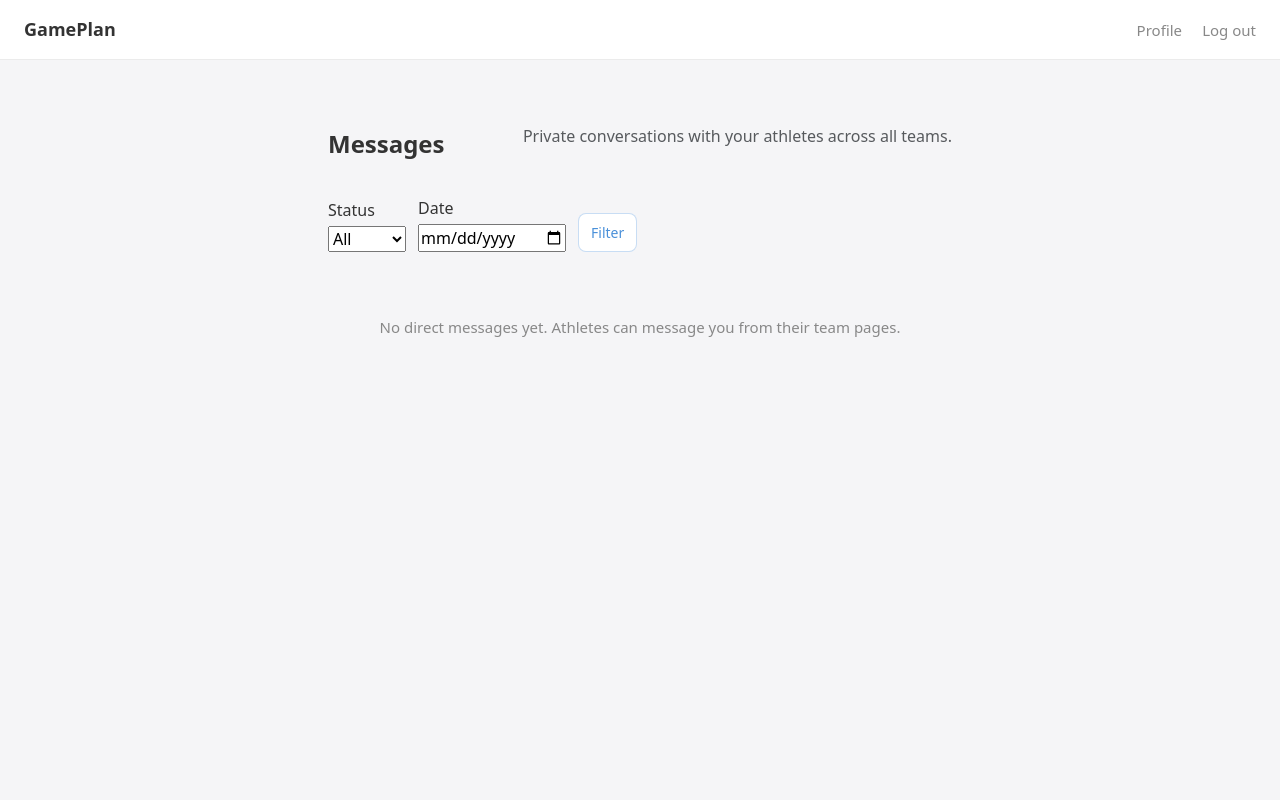
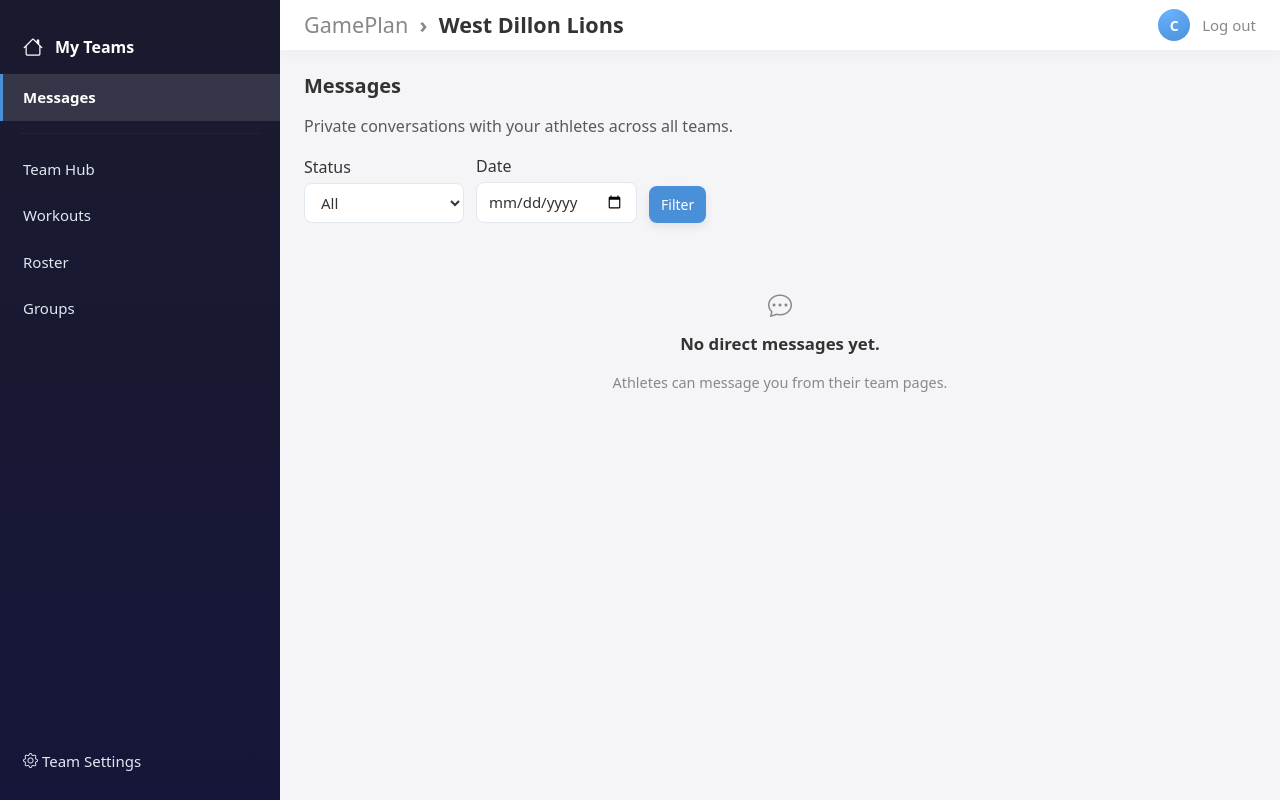
Before and after one commit to loganrook/Tabor-Hackathon-2026, a Flask app: page /coach/messages in a window 1280 px wide. Run offline with Flask 3, Linux system fonts and the light colour scheme; a user stored in the database is signed in.

Commit message:
message revamp

```diff
--- a/app.py
+++ b/app.py
@@ -778,7 +778,14 @@ def create_app(config_class=Config):
         thread_list.sort(
             key=lambda t: t["last_message"].created_at or datetime.min, reverse=True
         )
-        return render_template("coach_inbox.html", threads=thread_list)
+        # Pass first team so sidebar shows Team Hub, Workouts, Roster, Groups, Settings
+        team = current_user.teams.first()
+        return render_template(
+            "coach_inbox.html",
+            threads=thread_list,
+            team=team,
+            is_coach=True,
+        )
 
     @app.route(
         "/team/<int:team_id>/messages/<int:athlete_id>", methods=["GET", "POST"]
--- a/static/style.css
+++ b/static/style.css
@@ -432,7 +432,8 @@ body.auth-dark .auth-card {
 }
 
 .form-group input,
-.form-group textarea {
+.form-group textarea,
+.form-group select {
     width: 100%;
     padding: 0.75rem 1rem;
     font-size: 1rem;
@@ -444,7 +445,8 @@ body.auth-dark .auth-card {
 }
 
 .form-group input:focus,
-.form-group textarea:focus {
+.form-group textarea:focus,
+.form-group select:focus {
     outline: none;
     border-color: var(--primary);
     box-shadow: 0 0 0 2px rgba(74, 144, 217, 0.18);
@@ -2491,6 +2493,25 @@ body.auth-dark .password-requirements li:last-child::after {
     gap: 0.25rem;
 }
 
+.inbox-filters select,
+.inbox-filters input[type="date"] {
+    padding: 0.5rem 0.75rem;
+    font-size: 0.9375rem;
+    font-family: inherit;
+    border: 1px solid #e2e8f0;
+    border-radius: 8px;
+    background: #ffffff;
+    color: var(--text);
+    min-width: 160px;
+}
+
+.inbox-filters select:focus,
+.inbox-filters input[type="date"]:focus {
+    outline: none;
+    border-color: var(--primary);
+    box-shadow: 0 0 0 2px rgba(74, 144, 217, 0.18);
+}
+
 .inbox-list {
     display: flex;
     flex-direction: column;
@@ -2551,6 +2572,19 @@ body.auth-dark .password-requirements li:last-child::after {
 
 .inbox-thread-resolved {
     color: var(--text-muted);
+}
+
+.inbox-empty-title {
+    font-size: 1.05rem;
+    font-weight: 600;
+    margin: 0 0 0.25rem;
+    color: var(--text);
+}
+
+.inbox-empty-subtitle {
+    font-size: 0.9rem;
+    color: var(--text-muted);
+    margin: 0;
 }
 
 .roster-actions {
--- a/templates/_team_sidebar.html
+++ b/templates/_team_sidebar.html
@@ -6,6 +6,11 @@
             <i class="bi bi-house"></i>
             <span>My Teams</span>
         </a>
+        {% if current_user.is_authenticated and current_user.__class__.__name__ == 'Coach' %}
+        <a href="{{ url_for('coach_inbox') }}" class="team-sidebar-link team-sidebar-messages {{ 'active' if request.endpoint in ['coach_inbox', 'coach_thread'] else '' }}">
+            <span class="team-sidebar-label">Messages</span>
+        </a>
+        {% endif %}
         <hr class="team-sidebar-divider">
         {# Team-specific links only render when a team is in context #}
         {% if team is defined %}
--- a/templates/_team_topbar.html
+++ b/templates/_team_topbar.html
@@ -25,14 +25,6 @@
         {% endif %}
     </h1>
     <div class="team-topbar-right">
-        {% if current_user.is_authenticated and current_user.__class__.__name__ == 'Coach' %}
-        <a href="{{ url_for('coach_inbox') }}" class="team-topbar-messages-link" aria-label="Messages">
-            <i class="bi bi-chat-dots"></i>
-            {% if unread_dm_count %}
-            <span class="badge-dot"></span>
-            {% endif %}
-        </a>
-        {% endif %}
         <a href="{{ url_for('profile') }}" class="team-topbar-profile-link" aria-label="Account">
             <span class="team-profile-circle">{{ current_user.name[0]|upper if current_user.name else '?' }}</span>
         </a>
--- a/templates/base.html
+++ b/templates/base.html
@@ -17,7 +17,7 @@
             {% endfor %}
         {% endif %}
     {% endwith %}
-    {% if request.endpoint not in ['dashboard', 'team_dashboard', 'team_settings', 'team_roster', 'team_groups', 'team_workouts', 'workout_detail', 'workout_edit', 'create_team_workout', 'team_messages', 'coach_thread'] %}
+    {% if request.endpoint not in ['dashboard', 'team_dashboard', 'team_settings', 'team_roster', 'team_groups', 'team_workouts', 'workout_detail', 'workout_edit', 'create_team_workout', 'team_messages', 'coach_thread', 'coach_inbox'] %}
     <nav class="nav-minimal">
         <a class="nav-logo" href="{{ url_for('dashboard') if current_user.is_authenticated else url_for('index') }}">GamePlan</a>
         <div class="nav-right">
@@ -34,7 +34,7 @@
         <main class="content">
     {% endif %}
             {% block content %}{% endblock %}
-    {% if request.endpoint not in ['dashboard', 'team_dashboard', 'team_settings', 'team_roster', 'team_groups', 'team_workouts', 'workout_detail', 'workout_edit', 'create_team_workout', 'team_messages', 'coach_thread'] %}
+    {% if request.endpoint not in ['dashboard', 'team_dashboard', 'team_settings', 'team_roster', 'team_groups', 'team_workouts', 'workout_detail', 'workout_edit', 'create_team_workout', 'team_messages', 'coach_thread', 'coach_inbox'] %}
         </main>
     </div>
     {% endif %}
--- a/templates/coach_inbox.html
+++ b/templates/coach_inbox.html
@@ -2,26 +2,36 @@
 {% extends "base.html" %}
 {% block title %}Messages — Inbox{% endblock %}
 {% block content %}
-<div class="app-container">
-    <main class="content">
-        <div class="page-header">
-            <h1>Messages</h1>
-            <p class="text-muted">Private conversations with your athletes across all teams.</p>
+<div class="team-dash-wrapper">
+    {% include '_team_sidebar.html' %}
+
+    <main class="team-dash-main">
+        {% include '_team_topbar.html' %}
+
+        <div class="team-dash-content">
+            <div class="team-page-content inbox-page">
+                <div class="team-page-heading-row">
+                    <h2 class="team-page-heading">Messages</h2>
                 </div>
+                <p class="text-muted">
+                    Private conversations with your athletes across all teams.
+                </p>
 
                 <form method="get" class="inbox-filters">
                     <div class="form-group-inline">
                         <label for="status">Status</label>
                         <select id="status" name="status">
                             <option value="">All</option>
-                    <option value="unread" {% if request.args.get('status') == 'unread' %}selected{% endif %}>Unread</option>
+                            <option value="unread" {% if request.args.get('status') == 'unread' %}selected{% endif %}>
+                                Unread
+                            </option>
                         </select>
                     </div>
                     <div class="form-group-inline">
                         <label for="date">Date</label>
                         <input type="date" id="date" name="date" value="{{ request.args.get('date', '') }}">
                     </div>
-            <button type="submit" class="btn-secondary btn-small">Filter</button>
+                    <button type="submit" class="btn-primary btn-primary-inline btn-small">Filter</button>
                 </form>
 
                 {% if threads %}
@@ -55,8 +65,14 @@
                     {% endfor %}
                 </div>
                 {% else %}
-        <p class="empty-state">No direct messages yet. Athletes can message you from their team pages.</p>
+                <div class="empty-state inbox-empty">
+                    <div class="empty-state-icon"><i class="bi bi-chat-dots"></i></div>
+                    <p class="inbox-empty-title">No direct messages yet.</p>
+                    <p class="inbox-empty-subtitle">Athletes can message you from their team pages.</p>
+                </div>
                 {% endif %}
+            </div>
+        </div>
     </main>
 </div>
 {% endblock %}
--- a/templates/team_messages.html
+++ b/templates/team_messages.html
@@ -10,9 +10,7 @@
 
         <div class="team-dash-content">
             <div class="team-page-content dm-page">
-                <p class="auth-footer dm-back">
-                    <a href="{{ url_for('team_dashboard', team_id=team.id) }}" class="back-link">← Back to team</a>
-                </p>
+                <div class="team-page-heading-row dm-heading-row">
                     <h2 class="team-page-heading dm-heading">
                         {% if is_coach %}
                             Messages with {{ athlete.name }}
@@ -20,6 +18,7 @@
                             Messages with {{ coach.name }}
                         {% endif %}
                     </h2>
+                </div>
                 {% if is_coach and athlete_groups %}
                 <p class="text-muted dm-subheading">Group: {{ athlete_groups|join(', ') }}</p>
                 {% endif %}
```
Lines whose indentation alone changed are shown as unchanged.
